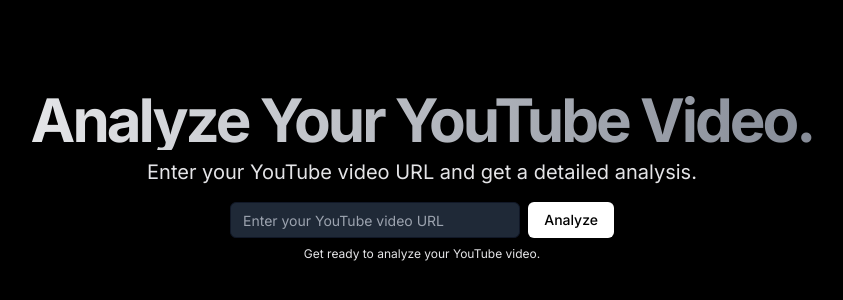
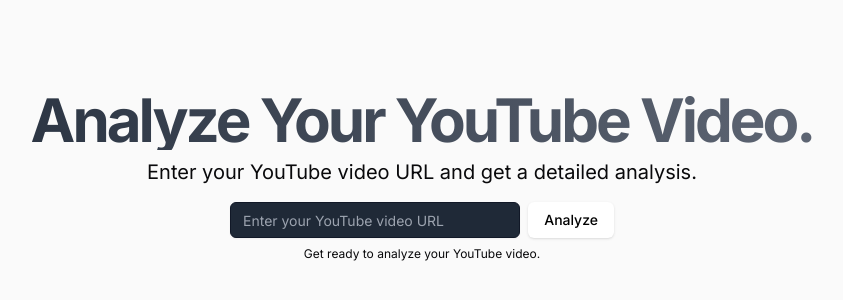
Before and after one commit to skku-algorithms-team5/analyze-ur-youtube-frontend, a Next.js app: page / in a window 1280 px wide. Shown: the part 102-402 px from the top of the page, without its empty margins (218-1061 px from the left). Built offline with nearby package versions, Linux system fonts and the light colour scheme.

Commit message:
hofix(fe): landing page 색깔 변경

```diff
--- a/src/components/landing-page.tsx
+++ b/src/components/landing-page.tsx
@@ -8,16 +8,16 @@
 
 export function LandingPage() {
   return (
-    <section className="w-full h-screen py-12 md:py-24 lg:py-32 xl:py-48 bg-black">
+    <section className="w-full h-screen py-12 md:py-24 lg:py-32 xl:py-48 bg-neutral-50">
       {/* mx-auto option을 추가하여, 중앙으로 정렬 */}
       <div className="container px-4 md:px-6 mx-auto">
         <div className="grid gap-6 items-center">
           <div className="flex flex-col justify-center space-y-4 text-center">
             <div className="space-y-2">
-              <h1 className="text-3xl font-bold tracking-tighter sm:text-5xl xl:text-6xl/none bg-clip-text text-transparent bg-gradient-to-r from-white to-gray-500">
+              <h1 className="text-3xl font-bold tracking-tighter sm:text-5xl xl:text-6xl/none bg-clip-text text-transparent bg-gradient-to-r from-gray-800 to-gray-500">
                 Analyze Your YouTube Video.
               </h1>
-              <p className="max-w-[600px] text-zinc-200 md:text-xl dark:text-zinc-100 mx-auto">
+              <p className="max-w-[600px] text-zinc-950 md:text-xl dark:text-zinc-100 mx-auto">
                 Enter your YouTube video URL and get a detailed analysis.
               </p>
             </div>
@@ -32,7 +32,7 @@
                   Analyze
                 </Button>
               </form>
-              <p className="text-xs text-zinc-200 dark:text-zinc-100">
+              <p className="text-xs text-zinc-950 dark:text-zinc-100">
                 Get ready to analyze your YouTube video.
               </p>
             </div>
```
